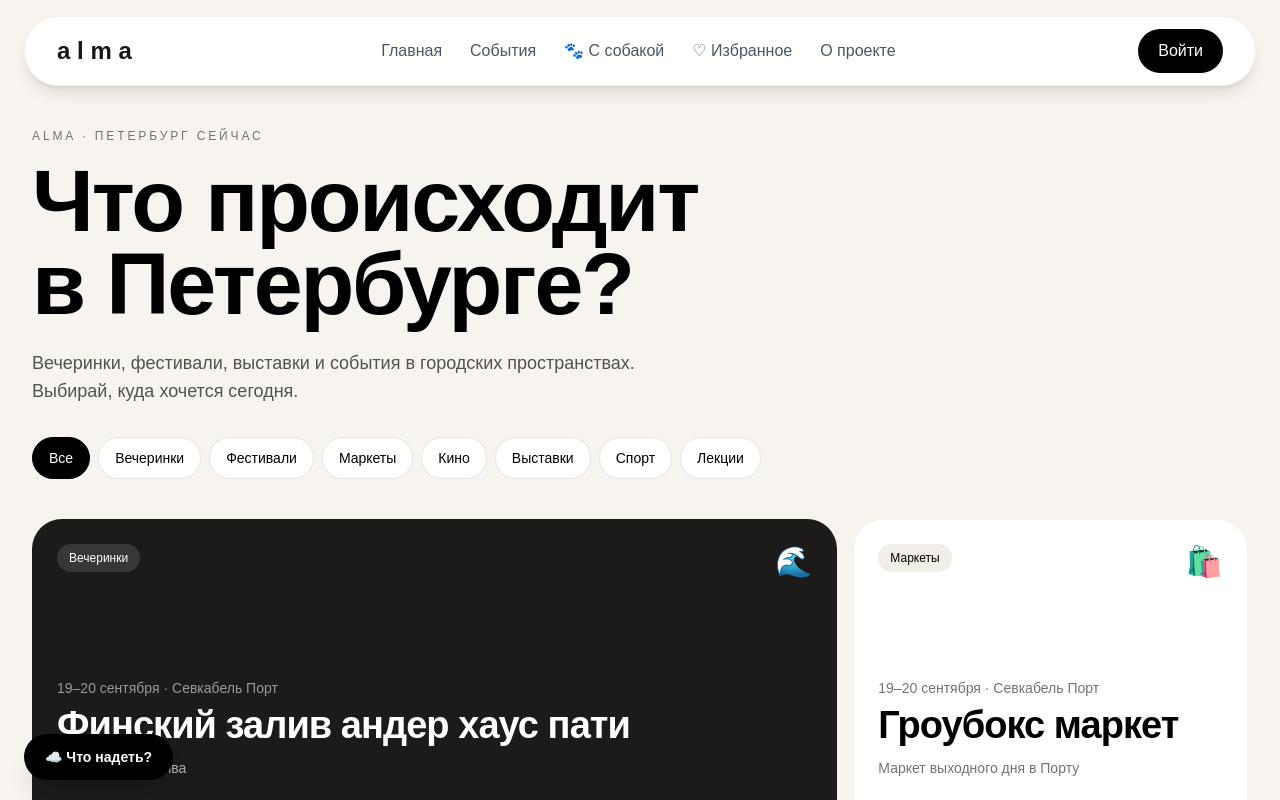
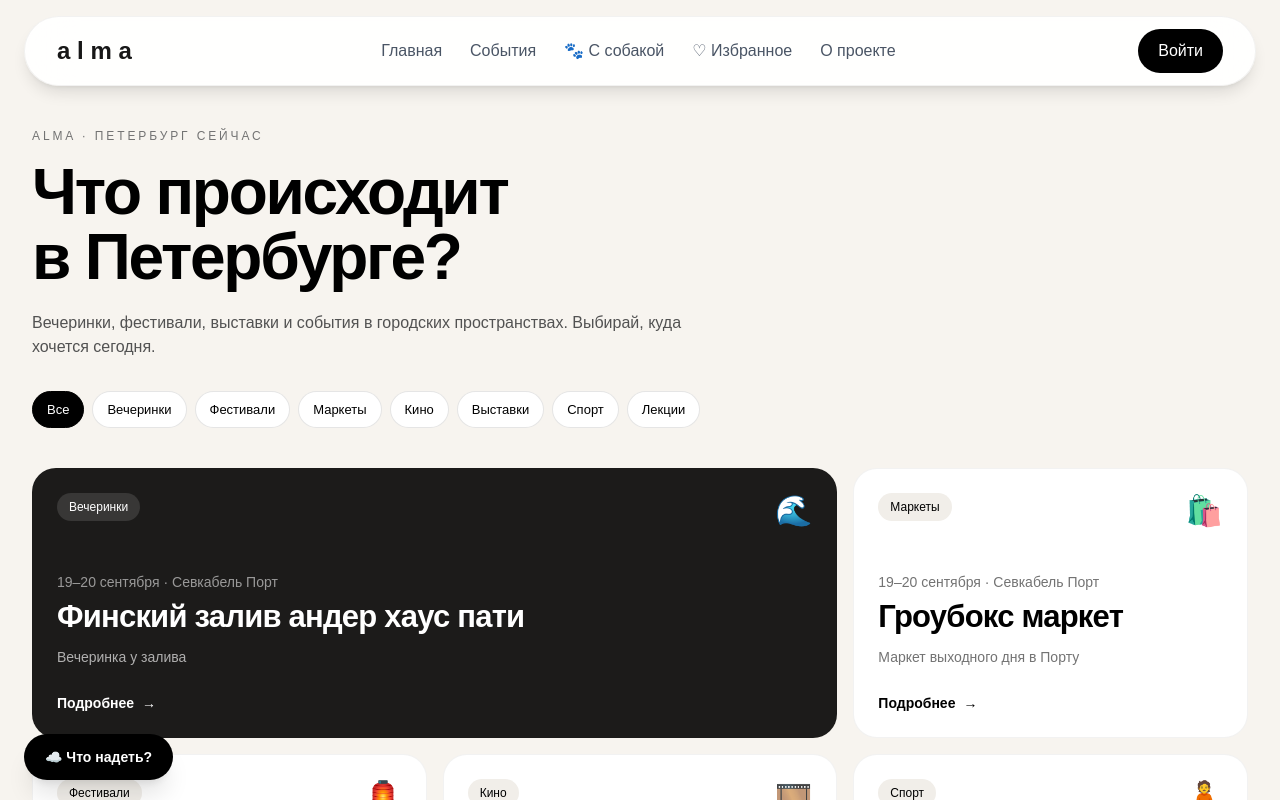
Before and after one commit to olgakastanova48386-dotcom/alma, a Next.js app: page /map in a window 1280 px wide. Shown: the top 800 px of the page. Built offline with nearby package versions, Linux system fonts and the light colour scheme; no server answers.

Commit message:
Улучшить читаемость страницы событий

```diff
--- a/app/map/page.tsx
+++ b/app/map/page.tsx
@@ -35,27 +35,27 @@ export default function MapPage() {
       <section className="mx-auto max-w-7xl px-4 sm:px-6 lg:px-8">
         <p className="text-xs uppercase tracking-[0.24em] text-neutral-500">ALMA · Петербург сейчас</p>
         <div className="mt-4 max-w-4xl">
-          <h1 className="text-[clamp(42px,8vw,88px)] font-bold leading-[0.94] tracking-tight">Что происходит<br />в Петербурге?</h1>
-          <p className="mt-6 max-w-2xl text-base leading-7 text-neutral-600 sm:text-lg">Вечеринки, фестивали, выставки и события в городских пространствах. Выбирай, куда хочется сегодня.</p>
+          <h1 className="text-[clamp(34px,6vw,64px)] font-bold leading-[1.02] tracking-[-0.035em]">Что происходит<br />в Петербурге?</h1>
+          <p className="mt-5 max-w-2xl text-[15px] leading-6 text-neutral-600 sm:text-base">Вечеринки, фестивали, выставки и события в городских пространствах. Выбирай, куда хочется сегодня.</p>
         </div>
 
         <div className="mt-8 -mx-4 flex gap-2 overflow-x-auto px-4 pb-2 sm:mx-0 sm:px-0">
           {filters.map((item) => (
-            <button key={item} type="button" onClick={() => setFilter(item)} className={`shrink-0 rounded-full border px-4 py-2.5 text-sm font-medium transition ${filter === item ? "border-black bg-black text-white" : "border-black/10 bg-white hover:border-black/30"}`}>{item}</button>
+            <button key={item} type="button" onClick={() => setFilter(item)} className={`shrink-0 rounded-full border px-3.5 py-2 text-[13px] font-medium transition ${filter === item ? "border-black bg-black text-white" : "border-black/10 bg-white hover:border-black/30"}`}>{item}</button>
           ))}
         </div>
 
         <div className="mt-8 grid gap-4 md:grid-cols-2 lg:grid-cols-3">
           {visible.map((event, index) => (
-            <a key={event.title} href={event.href} target="_blank" rel="noreferrer" className={`group relative flex min-h-[330px] flex-col justify-between overflow-hidden rounded-[30px] border border-black/5 p-6 transition duration-300 hover:-translate-y-1 hover:shadow-xl ${index === 0 ? "bg-[#1c1b1a] text-white md:col-span-2" : "bg-white"}`}>
+            <a key={event.title} href={event.href} target="_blank" rel="noreferrer" className={`group relative flex min-h-[270px] flex-col justify-between overflow-hidden rounded-[24px] border border-black/5 p-5 sm:p-6 transition duration-300 hover:-translate-y-1 hover:shadow-xl ${index === 0 ? "bg-[#1c1b1a] text-white md:col-span-2" : "bg-white"}`}>
               <div className="flex items-start justify-between gap-4">
                 <span className={`rounded-full px-3 py-1.5 text-xs font-medium ${index === 0 ? "bg-white/12" : "bg-[#f1eee9]"}`}>{event.category}</span>
                 <span className="text-3xl" aria-hidden="true">{event.accent}</span>
               </div>
               <div>
                 <p className={`text-sm ${index === 0 ? "text-white/55" : "text-neutral-500"}`}>{event.date} · {event.place}</p>
-                <h2 className="mt-2 text-[clamp(25px,4vw,38px)] font-bold leading-[1.02] tracking-tight">{event.title}</h2>
-                <p className={`mt-3 text-sm leading-6 ${index === 0 ? "text-white/65" : "text-neutral-500"}`}>{event.note}</p>
+                <h2 className="mt-2 text-[clamp(22px,3vw,31px)] font-bold leading-[1.08] tracking-[-0.025em]">{event.title}</h2>
+                <p className={`mt-3 text-[13px] leading-5 sm:text-sm sm:leading-6 ${index === 0 ? "text-white/65" : "text-neutral-500"}`}>{event.note}</p>
                 <div className="mt-6 flex items-center gap-2 text-sm font-semibold">Подробнее <span className="transition group-hover:translate-x-1">→</span></div>
               </div>
             </a>
```
